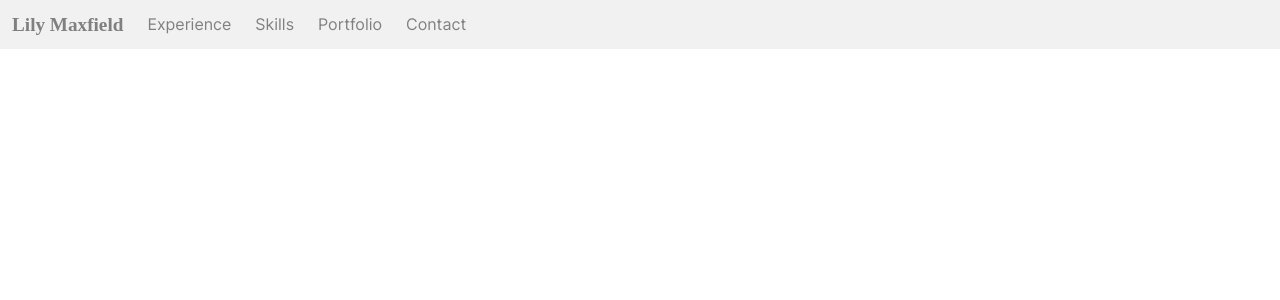
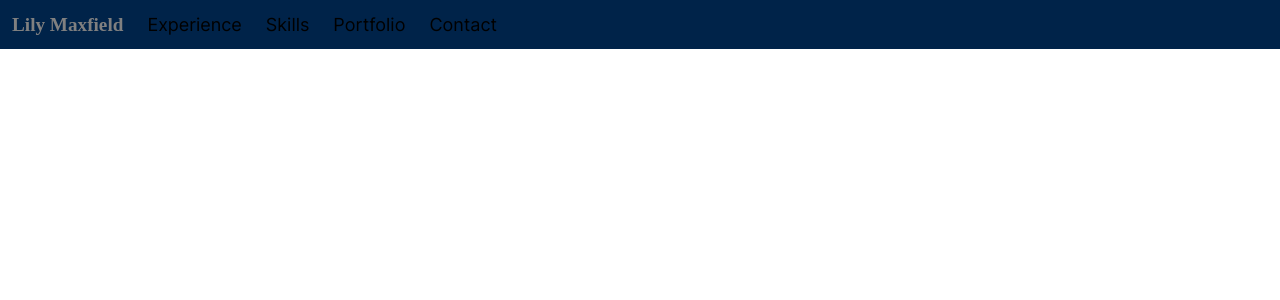
Before and after one commit to lily-maxfield/lminfo_site, a PHP site: page /views/header/header.html in a window 1280 px wide. Shown: the top 300 px of the page. Run offline with PHP 8.4, Linux system fonts and the light colour scheme; some web fonts are replaced.

Commit message:
LM - Removed socials from header, need to add this to footer

```diff
--- a/views/header/header.css
+++ b/views/header/header.css
@@ -19,20 +19,20 @@
         text-align: left;
     }
 
-    .header-right {
+    .header-navlinks {
         float: none;
     }
 }
 
 body {
     margin: 0;
-    font-family: Arial, Helvetica, sans-serif;
+    font-family: "inter", Helvetica, sans-serif;
 }
 
 .header {
     overflow: hidden;
     display: flex;
-    background-color: #f1f1f1;
+    background-color: #002349;
 }
 
 .header a {
@@ -56,8 +56,12 @@ body {
     color: white;
 }
 
-.header-right {
+.header-navlinks {
     float: right;
+    color: gray;
+    text-decoration-line: none;
+    font-size: 1.0em;
+    font-family: "inter";
 }
 
 .header a.logo {
@@ -69,16 +73,3 @@ body {
     font-weight: 800;
     font-style: normal;
 }
-
-.header a.navlinks {
-    color: gray;
-    text-decoration-line: none;
-    font-size: 1.0em;
-    font-family: "inter";
-}
-
-.header a.socials {
-    line-height: 0;
-    font-size: 0;
-    color: transparent;
-}
--- a/views/header/header.html
+++ b/views/header/header.html
@@ -13,7 +13,7 @@
             <a href="https://lilymaxfield.info" class="logo">
                 Lily Maxfield
             </a>
-            <div class"header-right">
+            <div class="header-navlinks">
                 <a href="https://lilymaxfield.info/experience" class="navlinks">
                     Experience
                 </a>
@@ -26,12 +26,6 @@
                 <a href="https://lilymaxfield.info/contact" class="navlinks">
                     Contact
                 </a>
-                <a href="https://linkedin.com/in/lilymaxfield" class="socials">
-                    LinkedIn
-                </a>
-                <a href="mailto:lilymaxfield@outlook.com" class="socials">
-                    Mail
-                </a>
             </div>
         </div>
     </header>
```
